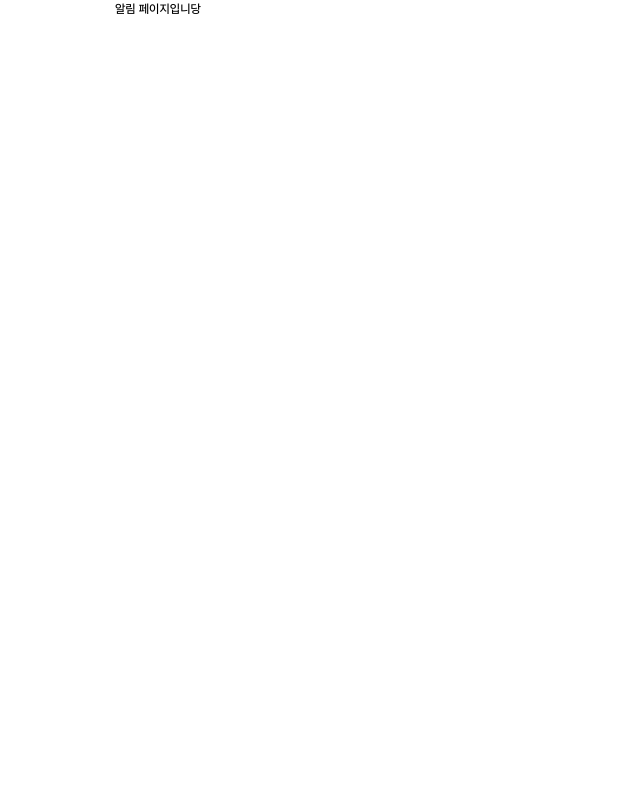
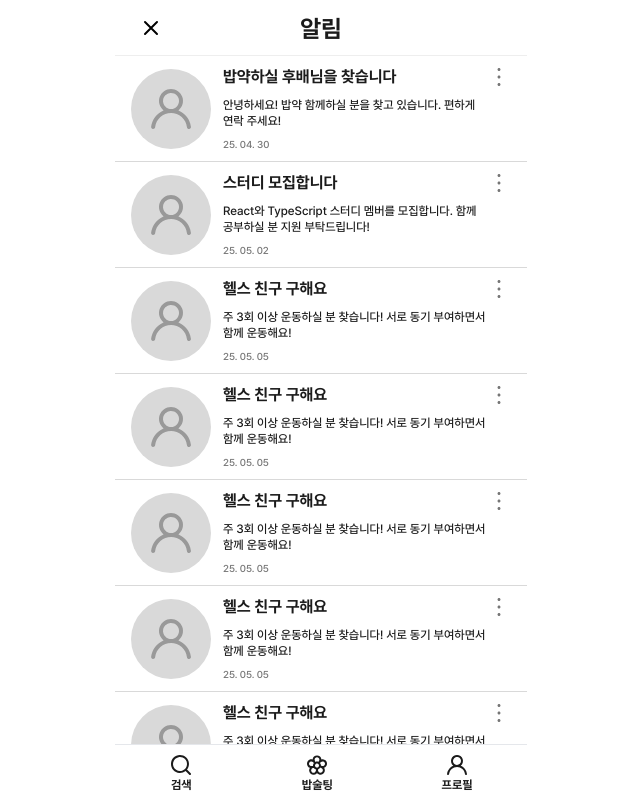
Before and after one commit to BobSoolTing/Bob-Sool-Ting-FE, a Next.js app: page /alert in a window 1280 px wide. Shown: the whole page, without its empty margins (319-959 px from the left). Built offline with nearby package versions, Linux system fonts and the light colour scheme.

Commit message:
📝 Update: 알림 페이지 헤더, 알림 아이템 적용

```diff
--- a/src/pages/alert/index.tsx
+++ b/src/pages/alert/index.tsx
@@ -1,5 +1,98 @@
-import React from 'react';
+import React, { useState } from 'react';
+import { ReactNode } from 'react';
+import BottomBar from '@/components/shared/BottomBar';
+import Header from '@/components/shared/Header';
+import AlertItem from '@/components/shared/AlertItem';
+import { IAlert } from '@/types/types';
+
+const initialAlerts: IAlert[] = [
+  {
+    _id: '1',
+    postId: '밥약하실 후배님을 찾습니다',
+    content: '안녕하세요! 밥약 함께하실 분을 찾고 있습니다. 편하게 연락 주세요!',
+    type: 'Apply',
+    createdAt: '25. 04. 30',
+  },
+  {
+    _id: '2',
+    postId: '스터디 모집합니다',
+    content: 'React와 TypeScript 스터디 멤버를 모집합니다. 함께 공부하실 분 지원 부탁드립니다!',
+    type: 'Accept',
+    createdAt: '25. 05. 02',
+  },
+  {
+    _id: '3',
+    postId: '헬스 친구 구해요',
+    content: '주 3회 이상 운동하실 분 찾습니다! 서로 동기 부여하면서 함께 운동해요!',
+    type: 'Like',
+    createdAt: '25. 05. 05',
+  },
+  {
+    _id: '4',
+    postId: '헬스 친구 구해요',
+    content: '주 3회 이상 운동하실 분 찾습니다! 서로 동기 부여하면서 함께 운동해요!',
+    type: 'Like',
+    createdAt: '25. 05. 05',
+  },
+  {
+    _id: '5',
+    postId: '헬스 친구 구해요',
+    content: '주 3회 이상 운동하실 분 찾습니다! 서로 동기 부여하면서 함께 운동해요!',
+    type: 'Like',
+    createdAt: '25. 05. 05',
+  },
+  {
+    _id: '6',
+    postId: '헬스 친구 구해요',
+    content: '주 3회 이상 운동하실 분 찾습니다! 서로 동기 부여하면서 함께 운동해요!',
+    type: 'Like',
+    createdAt: '25. 05. 05',
+  },
+  {
+    _id: '7',
+    postId: '헬스 친구 구해요',
+    content: '주 3회 이상 운동하실 분 찾습니다! 서로 동기 부여하면서 함께 운동해요!',
+    type: 'Like',
+    createdAt: '25. 05. 05',
+  },
+];
 
 export default function AlertPage() {
-  return <div>알림 페이지입니당</div>;
+  const [alerts, setAlerts] = useState<IAlert[]>(initialAlerts);
+  const [activeAlertId, setActiveAlertId] = useState<string | null>(null); // 현재 열려 있는 알림 ID 관리
+
+  // 삭제 버튼 토글 (슬라이드 영역 열기/닫기)
+  const handleDeleteOpen = (id: string) => {
+    setActiveAlertId((prev) => (prev === id ? null : id));
+  };
+
+  // 알림 삭제
+  const handleDelete = (id: string) => {
+    setAlerts((prevAlerts) => prevAlerts.filter((alert) => alert._id !== id));
+  };
+
+  return (
+    <div>
+      {alerts.map((alert) => (
+        <AlertItem
+          key={alert._id}
+          alert={alert}
+          isSlide={activeAlertId === alert._id}
+          onDeleteOpen={() => handleDeleteOpen(alert._id)}
+          onDelete={() => handleDelete(alert._id)}
+        />
+      ))}
+    </div>
+  );
 }
+
+AlertPage.getLayout = (page: ReactNode) => {
+  return (
+    <>
+      <Header>
+        <div>알림</div>
+      </Header>
+      <BottomBar>{page}</BottomBar>
+    </>
+  );
+};
```
